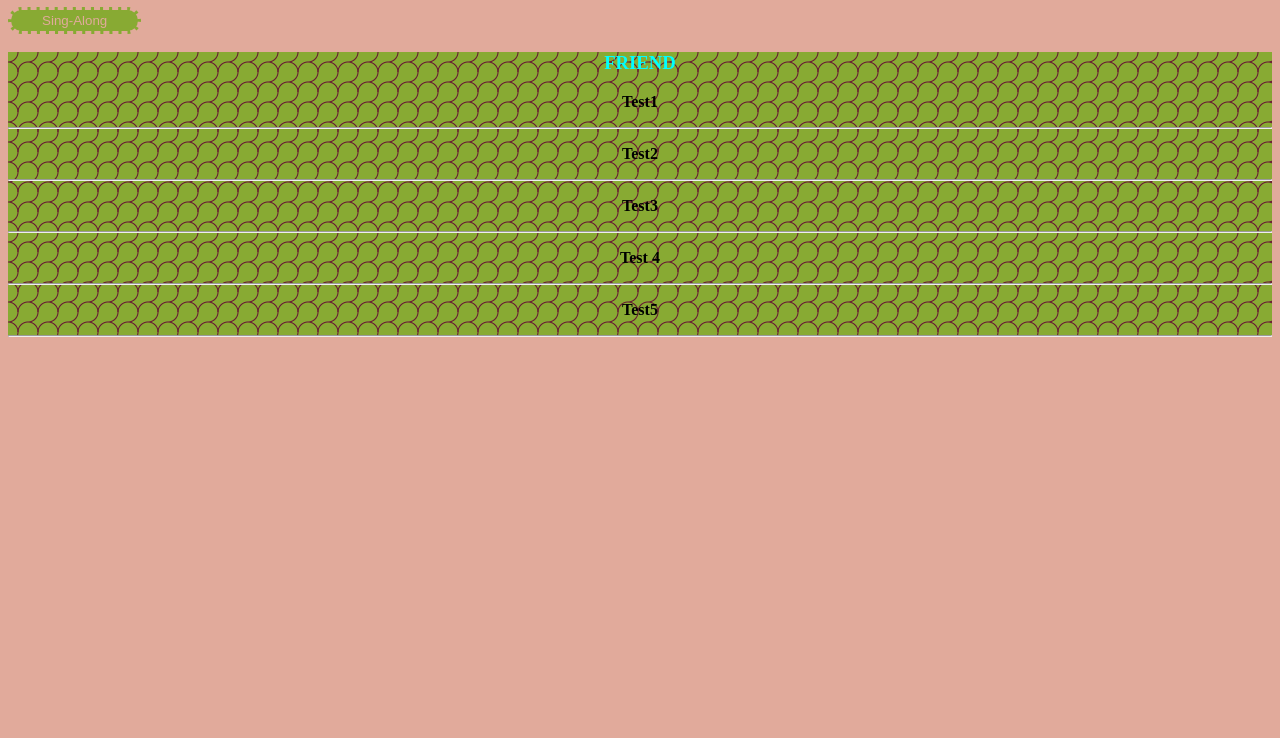
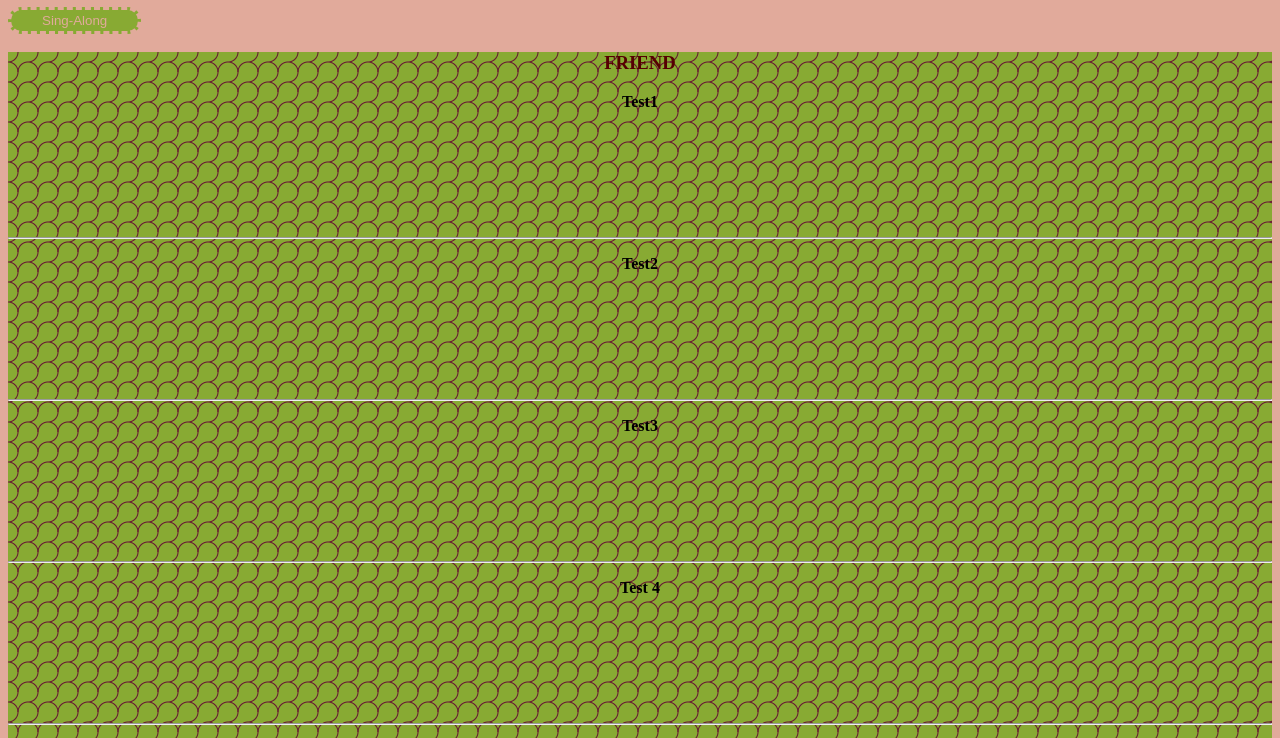
Before and after one commit to KPWithCode/99Lines2, a plain HTML site: page index.html in a window 1280 px wide. Shown: the part 73-811 px from the top of the page. Drawn offline with Linux system fonts and the light colour scheme.

Commit message:
Changed color of heading

```diff
--- a/99.css
+++ b/99.css
@@ -13,12 +13,15 @@ h1  {
     #8a3;
     background-size: 20px 20px;
 }
+
 .friend h3{
     text-align: center;
-    color: aqua;
+    color:#550000;
     text-transform: uppercase;
 }
+
 p{
+    height: 8em;
     text-align: center;
     font-weight: 600;
 }
```
